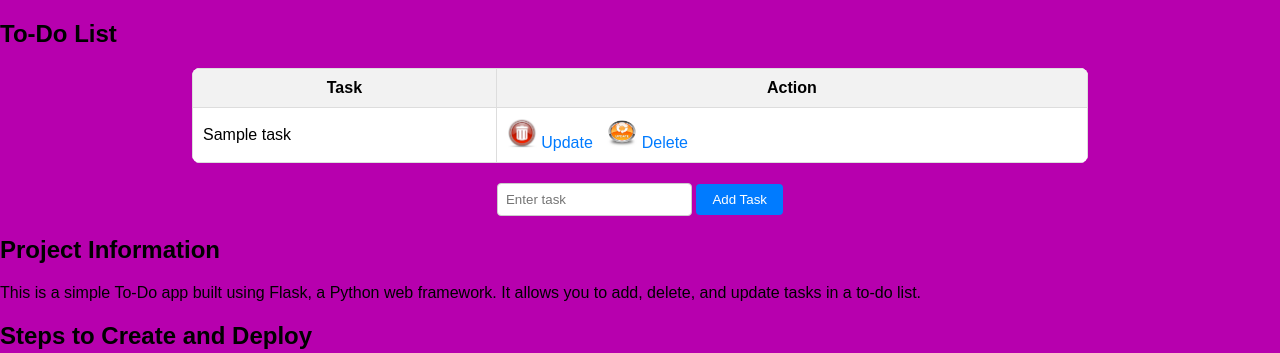
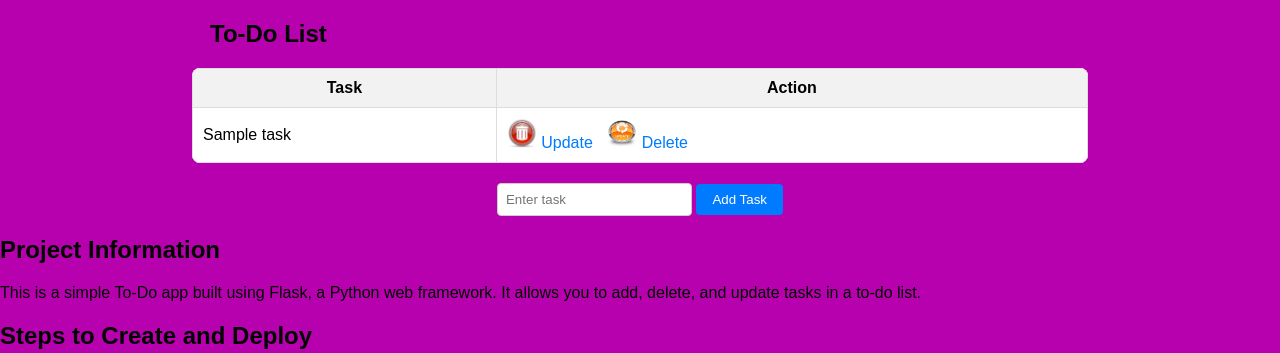
Before and after one commit to Manojhankare/Flask_Vercel_Demo, a Flask app: template templates/index.html in a window 1280 px wide. Shown: the part 77-430 px from the top of the page. Run offline with Flask 3, Linux system fonts and the light colour scheme; the template is opened without the code that fills it: most values are stand-ins (such as "Sample title", 1, 10 or a date in 2020).

Commit message:
final changes

```diff
--- a/static/styles.css
+++ b/static/styles.css
@@ -4,6 +4,10 @@ body {
     background-color: #b700ae;
     margin: 0;
     padding: 0;
+}
+
+#tabletitle {
+    margin-left: 210px;
 }
 
 .container {
--- a/templates/index.html
+++ b/templates/index.html
@@ -16,7 +16,7 @@
     <div class="content">
 
         <table>
-            <h2>To-Do List</h2>
+            <h2 id="tabletitle">To-Do List</h2>
             <tr>
                 <th>Task</th>
                 <th>Action</th>
```
